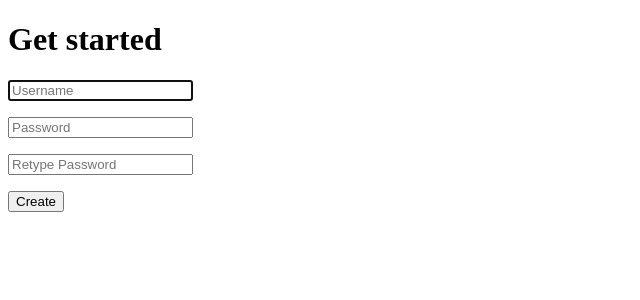
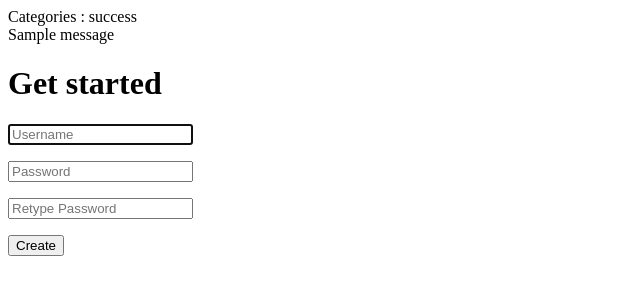
Before and after one commit to Amritaryal44/amritchat-app, a Flask app: page / in a window 1280 px wide. Shown: the top 300 px of the page, without its empty margins (0-640 px from the left). Run offline with Flask 2, Linux system fonts and the light colour scheme; tables that the repository leaves empty hold one stand-in row (values such as "Sample post"); one stand-in notice (Sample message) is shown.

Commit message:
adding message flashing

```diff
--- a/application.py
+++ b/application.py
@@ -1,4 +1,4 @@
-from flask import Flask, render_template, redirect, url_for
+from flask import Flask, render_template, redirect, url_for, flash
 from wtform_fields import *
 from models import *
 from flask_login import LoginManager, current_user, login_user, logout_user
@@ -33,6 +33,8 @@ def index():
       user = User(username=username, password=hashed_pswd)
       db.session.add(user)
       db.session.commit()
+
+      flash("Registered successfully. Please login.", "success")
       return redirect(url_for('login'))
 
    return render_template("index.html", form=reg_form)
@@ -50,14 +52,16 @@ def login():
 @app.route('/chat', methods=['GET', 'POST'])
 def chat():
    if not current_user.is_authenticated:
-      return "Please Log in first"
+      flash("Please Log in", "danger")
+      return redirect(url_for('login'))
 
    return "Chat with me"
 
 @app.route('/logout', methods=['GET'])
 def logout():
    logout_user()
-   return "logged out"
+   flash("logged out", "Success")
+   return redirect(url_for('login'))
 
 if __name__ == "__main__":
     app.run(debug=True)
--- a/templates/prelogin-layout.html
+++ b/templates/prelogin-layout.html
@@ -7,6 +7,12 @@
 </head>
 
 <body>
+    {% with messages = get_flashed_messages(with_categories=true) %}
+        {% if messages %}
+            Categories : {{ messages[0][0] }} <br>
+            {{ messages[0][1] }}
+        {% endif %}
+    {% endwith %}
     {% block content %} {% endblock %}
 </body>
 
```
